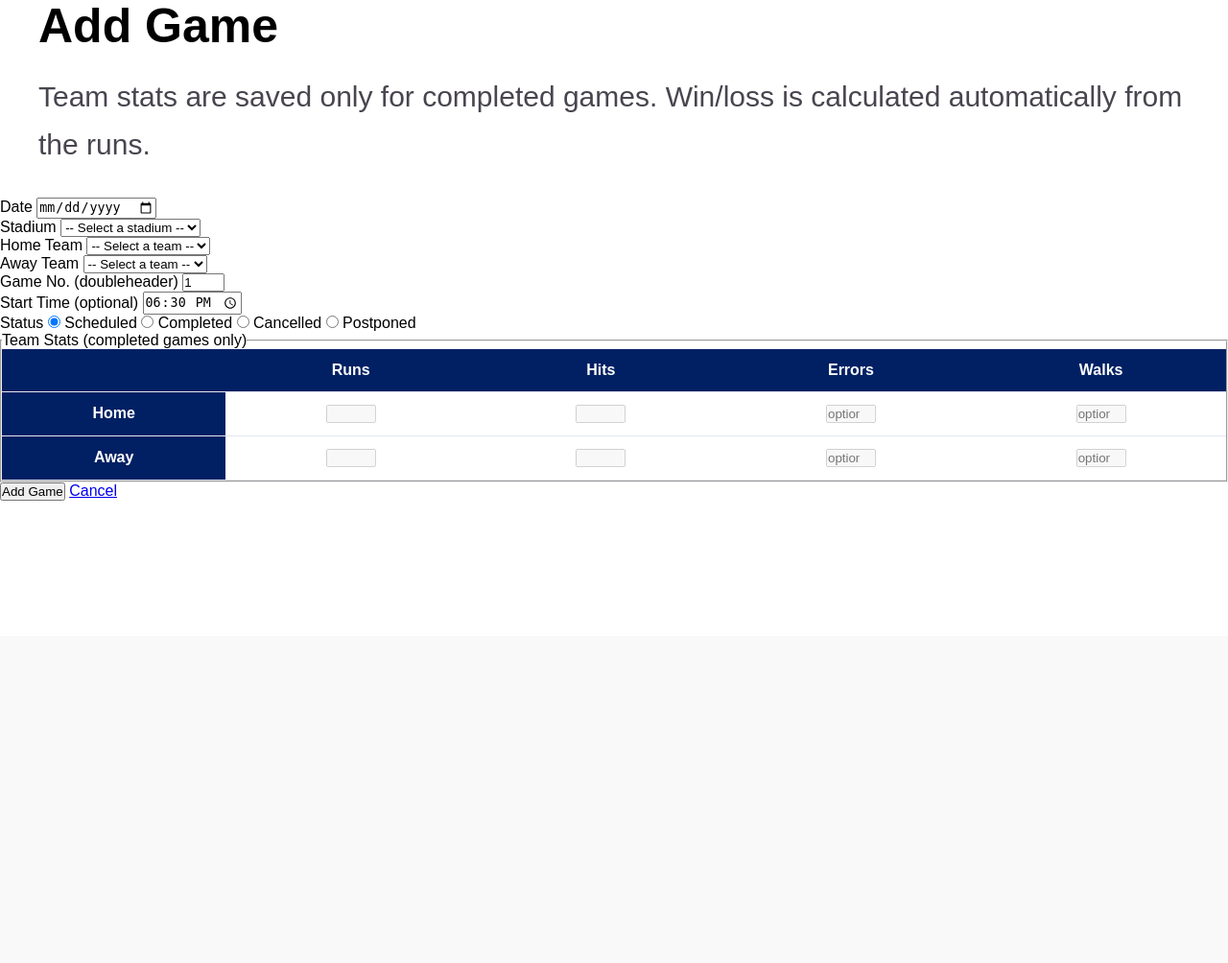
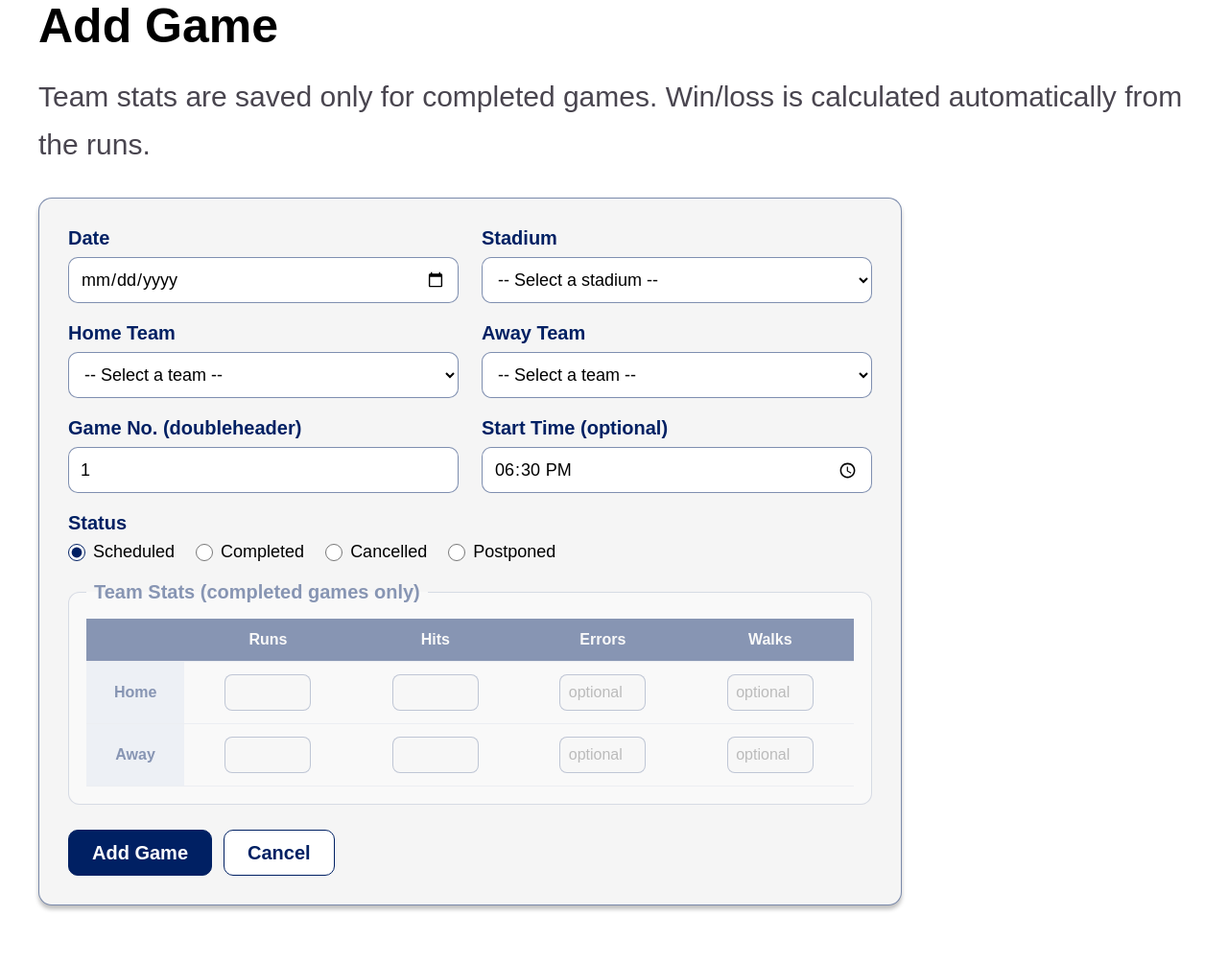
Before and after one commit to BDA-team04/team04, a PHP site: page /game_form.php in a window 1280 px wide. Shown: the part 137-1141 px from the top of the page at 96% size. Before the commit the page ends 659 px from the top, so only its background shows below. Run offline with PHP 8.4, Linux system fonts and the light colour scheme; the visitor is signed in with stand-in values (Sample User, id 1); data that the repository does not hold is empty.

Commit message:
feat: 로그인·경기 관리 페이지 스타일 정리 (#13)
- crud_auth.css 추가: 로그인/회원가입/경기 관리/경기 입력 전용 스타일
  (style.css 는 수정하지 않고, 색·테두리·버튼 크기는 공통 값과 동일하게 맞춤)
- 실행 버튼(Search, Reset, Add, Edit, Delete, Prev/Next, Cancel)을 버튼 형태로 통일
- 공통 패널 높이 고정(580px)으로 필터·목록이 넘치던 문제 수정
- 경기 입력 폼 두 칸 배치, 팀 기록 표 입력칸 정리

```diff
--- /dev/null
+++ b/crud_auth.css
@@ -0,0 +1,381 @@
+/* 작성자: 정윤아 */
+/* 로그인·회원가입·경기 관리(CRUD) 페이지 전용 스타일
+   - 공통 style.css(조혜림)는 수정하지 않고, 이 파일에서 필요한 부분만 덮어쓴다.
+   - 색·테두리·둥근 모서리·버튼 크기는 style.css 의 분석 페이지 값과 똑같이 맞췄다.
+   - 덮어쓰기는 !important 대신 "페이지 전용 클래스 + 공통 클래스" 조합으로 우선순위를 높인다.
+     예) .crud-layout .filter-panel  →  style.css 의 .filter-panel 보다 우선 적용 */
+
+/* ---------- 버튼 (눌러서 실행되는 것은 모두 버튼 모양) ---------- */
+
+.btn-primary,
+.btn-secondary,
+.btn-danger {
+    display: inline-flex;
+    align-items: center;
+    justify-content: center;
+    height: 48px;
+    padding: 0 24px;
+    border-radius: 10px;
+    font-family: inherit;
+    font-size: 20px;
+    font-weight: 700;
+    text-decoration: none;
+    white-space: nowrap;
+    cursor: pointer;
+    transition: background 0.2s;
+}
+
+/* 주 버튼: 남색 (style.css 의 Analyze 버튼과 같은 색) */
+.btn-primary {
+    background: #002063;
+    color: #FFFFFF;
+    border: 1px solid #002063;
+}
+.btn-primary:hover {
+    background: #163E85;
+}
+
+/* 보조 버튼: 흰 바탕 + 남색 테두리 (Reset, Cancel, Edit 등) */
+.btn-secondary {
+    background: #FFFFFF;
+    color: #002063;
+    border: 1px solid #002063;
+}
+.btn-secondary:hover {
+    background: #E5EBF7;
+}
+
+/* 삭제 버튼: 빨간 테두리 */
+.btn-danger {
+    background: #FFFFFF;
+    color: #B3261E;
+    border: 1px solid #B3261E;
+}
+.btn-danger:hover {
+    background: #FDECEC;
+}
+
+/* 작은 버튼 (표 안의 Edit/Delete, 페이지 이동) */
+.btn-sm {
+    height: 34px;
+    padding: 0 14px;
+    border-radius: 8px;
+    font-size: 15px;
+}
+
+/* 폭 전체를 채우는 버튼 (필터 칸의 Search/Reset) */
+.btn-block {
+    width: 100%;
+}
+
+/* ---------- 알림 메시지 (session.php 의 show_flash) ---------- */
+
+.flash {
+    margin-bottom: 18px;
+    padding: 12px 16px;
+    border-radius: 10px;
+    font-size: 16px;
+    border: 1px solid transparent;
+}
+.flash-success {
+    background: #E7F4EA;
+    border-color: #A8D5B5;
+    color: #1E6B34;
+}
+.flash-error {
+    background: #FDECEC;
+    border-color: #E5A3A3;
+    color: #B3261E;
+}
+.flash-warning {
+    background: #FFF6E0;
+    border-color: #EBCB7A;
+    color: #7A5300;
+}
+
+/* 입력 오류 목록 */
+.form-error {
+    list-style: none;
+    margin-bottom: 18px;
+    padding: 12px 16px;
+    background: #FDECEC;
+    border: 1px solid #E5A3A3;
+    border-radius: 10px;
+    color: #B3261E;
+    font-size: 16px;
+    line-height: 1.6;
+}
+
+/* ---------- 로그인·회원가입·경기 입력 카드 ---------- */
+
+/* 카드 왼쪽 끝을 페이지 제목(.intro)과 맞춘다 */
+.auth-card {
+    max-width: 520px;
+    margin: 0 0 60px max(40px, calc((100% - 1600px) / 2));
+    padding: 30px;
+    background: #F5F5F5;
+    border: 1px solid rgba(0, 32, 99, 0.5);
+    border-radius: 14px;
+    box-shadow: 0px 4px 4px rgba(0, 0, 0, 0.25);
+}
+
+/* 경기 입력 폼은 항목이 많아 더 넓게 */
+.auth-card.form-wide {
+    max-width: 900px;
+}
+
+.auth-form {
+    display: flex;
+    flex-direction: column;
+    gap: 20px;
+}
+
+/* 넓은 폼: 두 칸씩 배치 (.form-row.full 은 한 줄 전체) */
+.form-wide .auth-form {
+    display: grid;
+    grid-template-columns: repeat(2, minmax(0, 1fr));
+    gap: 20px 24px;
+}
+.form-wide .form-row.full,
+.form-wide fieldset,
+.form-wide .form-actions {
+    grid-column: 1 / -1;
+}
+
+.form-row {
+    display: flex;
+    flex-direction: column;
+    gap: 8px;
+}
+
+/* 항목 제목: 분석 페이지 필터 제목과 같은 남색 굵은 글씨 */
+.form-row > label,
+.form-row > .form-label {
+    font-size: 20px;
+    font-weight: 700;
+    color: #002063;
+}
+
+.form-row input[type="text"],
+.form-row input[type="password"],
+.form-row input[type="date"],
+.form-row input[type="time"],
+.form-row input[type="number"],
+.form-row select {
+    width: 100%;
+    height: 48px;
+    padding: 0 12px;
+    background: #FFFFFF;
+    border: 1px solid rgba(0, 32, 99, 0.5);
+    border-radius: 10px;
+    font-family: inherit;
+    font-size: 18px;
+}
+
+.form-row input:focus,
+.form-row select:focus,
+.crud-layout .analysis-page-form input:focus {
+    outline: 2px solid #163E85;
+    outline-offset: 1px;
+}
+
+.form-hint {
+    font-size: 14px;
+    color: #49454F;
+}
+
+/* 라디오 버튼 묶음 (경기 상태) */
+.form-options {
+    display: flex;
+    flex-wrap: wrap;
+    gap: 12px 22px;
+}
+.form-options label {
+    display: flex;
+    align-items: center;
+    gap: 8px;
+    font-size: 18px;
+    cursor: pointer;
+}
+.form-options input[type="radio"] {
+    width: 18px;
+    height: 18px;
+    accent-color: #002063;
+}
+
+/* 버튼 줄 (저장 / 취소) */
+.form-actions {
+    display: flex;
+    gap: 12px;
+    margin-top: 6px;
+}
+.auth-form > .btn-primary {
+    width: 100%;
+    margin-top: 6px;
+}
+
+/* "계정이 없으신가요? Sign up" */
+.auth-switch {
+    margin-top: 22px;
+    text-align: center;
+    font-size: 16px;
+    color: #49454F;
+}
+.auth-switch a {
+    color: #002063;
+    font-weight: 700;
+}
+
+/* ---------- 경기 입력: 팀 기록 표 ---------- */
+
+#stats-box {
+    border: 1px solid rgba(0, 32, 99, 0.3);
+    border-radius: 12px;
+    padding: 16px 18px 18px;
+    background: #FFFFFF;
+}
+#stats-box legend {
+    padding: 0 8px;
+    font-size: 20px;
+    font-weight: 700;
+    color: #002063;
+}
+#stats-box:disabled {
+    opacity: 0.45;
+}
+#stats-box .analysis-page-table input {
+    width: 90px;
+    height: 38px;
+    padding: 0 8px;
+    border: 1px solid rgba(0, 32, 99, 0.5);
+    border-radius: 8px;
+    font-family: inherit;
+    font-size: 16px;
+    text-align: center;
+}
+/* 표 왼쪽 Home/Away 칸은 머리글처럼 */
+#stats-box tbody th {
+    background: #E5EBF7;
+    color: #002063;
+    position: static;
+}
+
+/* ---------- 경기 관리 목록 (game_manage.php) ---------- */
+
+/* style.css 는 칸 높이를 580px 로 고정 → 내용 길이에 맞게 늘어나도록 */
+.crud-layout .filter-panel,
+.crud-layout .result-panel {
+    height: auto;
+    min-height: 580px;
+}
+.crud-layout {
+    margin-bottom: 60px;
+}
+
+/* 필터 폼 위 여백을 줄이고 항목 간격 정리 */
+.crud-layout .analysis-page-form {
+    margin-top: 10px;
+    gap: 12px;
+}
+
+/* 날짜 입력칸: 드롭다운과 같은 모양 */
+.crud-layout .analysis-page-form input[type="date"] {
+    width: 100%;
+    height: 48px;
+    padding: 0 12px;
+    background: #FFFFFF;
+    border: 1px solid rgba(0, 32, 99, 0.5);
+    border-radius: 10px;
+    font-family: inherit;
+    font-size: 18px;
+}
+
+/* Status / Sort 제목: 다른 필터 제목(label)과 같은 모양 */
+.crud-layout .crud-group-title {
+    font-size: 22px;
+    font-weight: 700;
+    color: #002063;
+}
+
+/* 체크박스도 라디오 버튼과 같은 크기·색 */
+.crud-layout .analysis-page-options input[type="checkbox"] {
+    width: 18px;
+    height: 18px;
+    accent-color: #002063;
+}
+.crud-layout .analysis-page-options {
+    gap: 10px;
+}
+
+/* 필터 칸 아래 Search / Reset 버튼 */
+.crud-layout .filter-buttons {
+    display: flex;
+    flex-direction: column;
+    gap: 10px;
+    margin-top: 15px;
+}
+
+/* 결과 제목 줄: 제목 왼쪽, + Add Game 버튼 오른쪽 */
+.crud-result-head {
+    display: flex;
+    align-items: center;
+    justify-content: space-between;
+    gap: 16px;
+    margin-bottom: 15px;
+}
+.crud-layout .crud-result-head h2 {
+    margin-bottom: 0;
+}
+
+/* 로그인 안내 줄 */
+.crud-login-hint {
+    display: flex;
+    align-items: center;
+    gap: 14px;
+    margin-bottom: 15px;
+    font-size: 16px;
+    color: #49454F;
+}
+
+/* 목록 표: 한 페이지 30경기가 다 보이도록 높이 제한을 넓힘 (머리글은 고정) */
+.crud-layout .analysis-page-table-wrap {
+    max-height: 720px;
+    margin-top: 0;
+}
+
+/* 표 안 Edit / Delete 버튼 */
+.crud-actions {
+    display: flex;
+    justify-content: center;
+    gap: 8px;
+}
+.crud-actions form {
+    display: inline;
+}
+
+/* 페이지 이동 */
+.pagination {
+    display: flex;
+    align-items: center;
+    justify-content: center;
+    gap: 16px;
+    margin-top: 20px;
+    font-size: 16px;
+    color: #49454F;
+}
+
+/* ---------- 좁은 화면 ---------- */
+
+@media (max-width: 700px) {
+    .auth-card {
+        margin: 0 20px 40px;
+        padding: 22px;
+    }
+    .form-wide .auth-form {
+        grid-template-columns: 1fr;
+    }
+    .crud-result-head {
+        flex-direction: column;
+        align-items: flex-start;
+    }
+}
--- a/game_form.php
+++ b/game_form.php
@@ -235,13 +235,14 @@ $is_edit  = $game_id !== null;
 
 require_once 'header.php';
 ?>
+<link rel="stylesheet" href="crud_auth.css">
 
 <section class="intro">
     <h1 class="title"><?= $is_edit ? 'Edit Game #' . (int)$game_id : 'Add Game' ?></h1>
     <p class="content">Team stats are saved only for completed games. Win/loss is calculated automatically from the runs.</p>
 </section>
 
-<section class="auth-card">
+<section class="auth-card form-wide">
     <?php if ($errors): ?>
         <ul class="form-error">
             <?php foreach ($errors as $e): ?><li><?= h($e) ?></li><?php endforeach; ?>
@@ -288,14 +289,16 @@ require_once 'header.php';
             <input type="time" id="start_time" name="start_time" value="<?= h($form['start_time']) ?>">
         </div>
 
-        <div class="form-row">
-            <span>Status</span>
+        <div class="form-row full">
+            <span class="form-label">Status</span>
+            <div class="form-options">
                 <?php foreach (STATUSES as $st): ?>
                     <label>
                         <input type="radio" name="game_status" value="<?= $st ?>" <?= $form['game_status'] === $st ? 'checked' : '' ?> required>
                         <?= ucfirst($st) ?>
                     </label>
                 <?php endforeach; ?>
+            </div>
         </div>
 
         <fieldset id="stats-box">
@@ -319,8 +322,10 @@ require_once 'header.php';
             </table>
         </fieldset>
 
+        <div class="form-actions">
             <button type="submit" class="btn-primary"><?= $is_edit ? 'Save Changes' : 'Add Game' ?></button>
-        <a href="game_manage.php">Cancel</a>
+            <a href="game_manage.php" class="btn-secondary">Cancel</a>
+        </div>
     </form>
 </section>
 
--- a/login.php
+++ b/login.php
@@ -33,6 +33,7 @@ if ($_SERVER['REQUEST_METHOD'] === 'POST') {
 
 require_once 'header.php';
 ?>
+<link rel="stylesheet" href="crud_auth.css">
 
 <section class="intro">
     <h1 class="title">Log In</h1>
--- a/register.php
+++ b/register.php
@@ -69,6 +69,7 @@ if ($_SERVER['REQUEST_METHOD'] === 'POST') {
 
 require_once 'header.php';
 ?>
+<link rel="stylesheet" href="crud_auth.css">
 
 <section class="intro">
     <h1 class="title">Sign Up</h1>
```
Also changed, not shown: game_manage.php (+33 -22 lines). Lines whose indentation alone changed are shown as unchanged.
